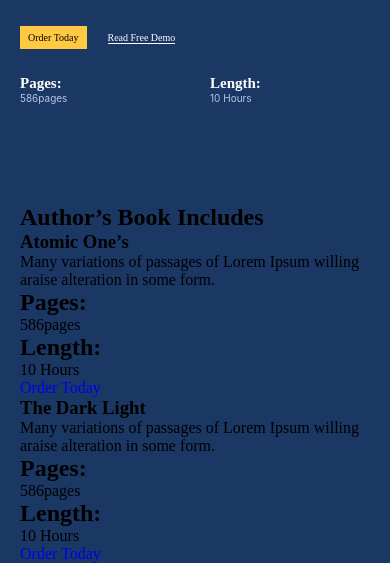
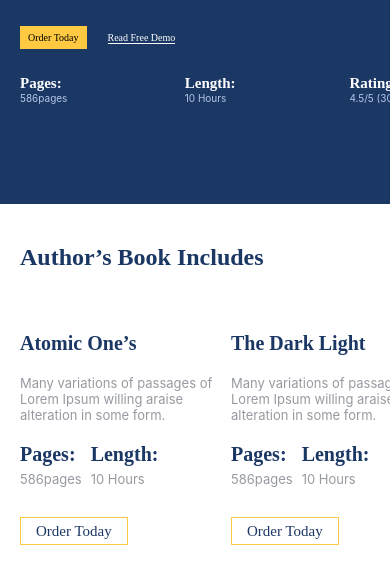
Before and after one commit to grfatima/website, a plain HTML site: page index.html in a window 390 px wide. Shown: the part 337-900 px from the top of the page. Drawn offline with Linux system fonts and the light colour scheme; a web font is replaced by a local one.

Commit message:
responsive

```diff
--- a/css/responsive.css
+++ b/css/responsive.css
@@ -78,6 +78,38 @@
   .img img {
     width: 45vh;
   }
+
+  .infoImages {
+    .img img {
+      width: 40vh;
+    }
+
+    h3,
+    h2 {
+      font-size: 15px;
+    }
+
+    p {
+      font-size: 10px;
+    }
+  }
+
+  .info {
+    margin: 10px 0;
+  }
+
+  .info1 {
+    margin-top: 8%;
+  }
+
+  .button1 {
+    margin-top: 35px;
+
+    a {
+      font-size: 15px;
+      padding: 5px 15px;
+    }
+  }
 }
 
 @media (max-width: 768px) {
@@ -121,6 +153,30 @@
   .img img {
     width: 40vh;
   }
+
+  .infoImages {
+    display: grid;
+    grid-template-columns: 1fr 1fr;
+  }
+
+  .infoImages {
+    h3,
+    h2 {
+      font-size: 20px;
+    }
+
+    p {
+      font-size: 13px;
+    }
+  }
+
+  .info {
+    margin: 25px 0;
+  }
+
+  .info1 {
+    margin-top: 13%;
+  }
 }
 
 @media (max-width: 576px) {
@@ -140,7 +196,7 @@
   .title {
     p {
       font-size: 11px;
-      width: 55vh;
+      width: 60vh;
     }
 
     h2 {
@@ -152,7 +208,25 @@
     gap: 55px;
 
     p {
-      width: 16vh;
+      width: 13vh;
     }
   }
+
+  .title2 h1 {
+    display: flex;
+    justify-content: flex-start;
+  }
+
+  .info {
+    width: 25vh;
+    margin: 20px 0;
+  }
+
+  .info1 {
+    margin-top: 10%;
+  }
+
+  .pageLength {
+    gap: 9px;
+  }
 }
--- a/css/style.css
+++ b/css/style.css
@@ -25,7 +25,7 @@ header {
   background-color: #1b3764;
 }
 
-section {
+.bg-color {
   background-color: #1b3764;
 }
 
@@ -176,3 +176,60 @@ nav {
     padding-bottom: 100px;
   }
 }
+
+.infoImages {
+  display: flex;
+
+  .img {
+    width: 100%;
+  }
+
+  .img img {
+    width: 50vh;
+  }
+
+  h3,
+  h2 {
+    color: #1b3764;
+  }
+
+  p {
+    font-size: 14px;
+    color: #969aa0;
+    font-family: inter;
+  }
+}
+
+.info {
+  margin: 30px 0;
+}
+.info1 {
+  margin-top: 8%;
+}
+
+.title2 h1 {
+  margin: 40px 0;
+  color: #1b3764;
+  font-family: cardo;
+  text-align: center;
+}
+
+.pageLength {
+  gap: 30px;
+  display: flex;
+  font-size: 12px;
+
+  p {
+    margin-top: 5px;
+  }
+}
+
+.button1 {
+  margin-top: 50px;
+
+  a {
+    color: #1b3764;
+    padding: 10px 25px;
+    border: 1px solid #ffca42;
+  }
+}
```
Also changed, not shown: images/Book1.svg (added), images/Book2.svg (added).
